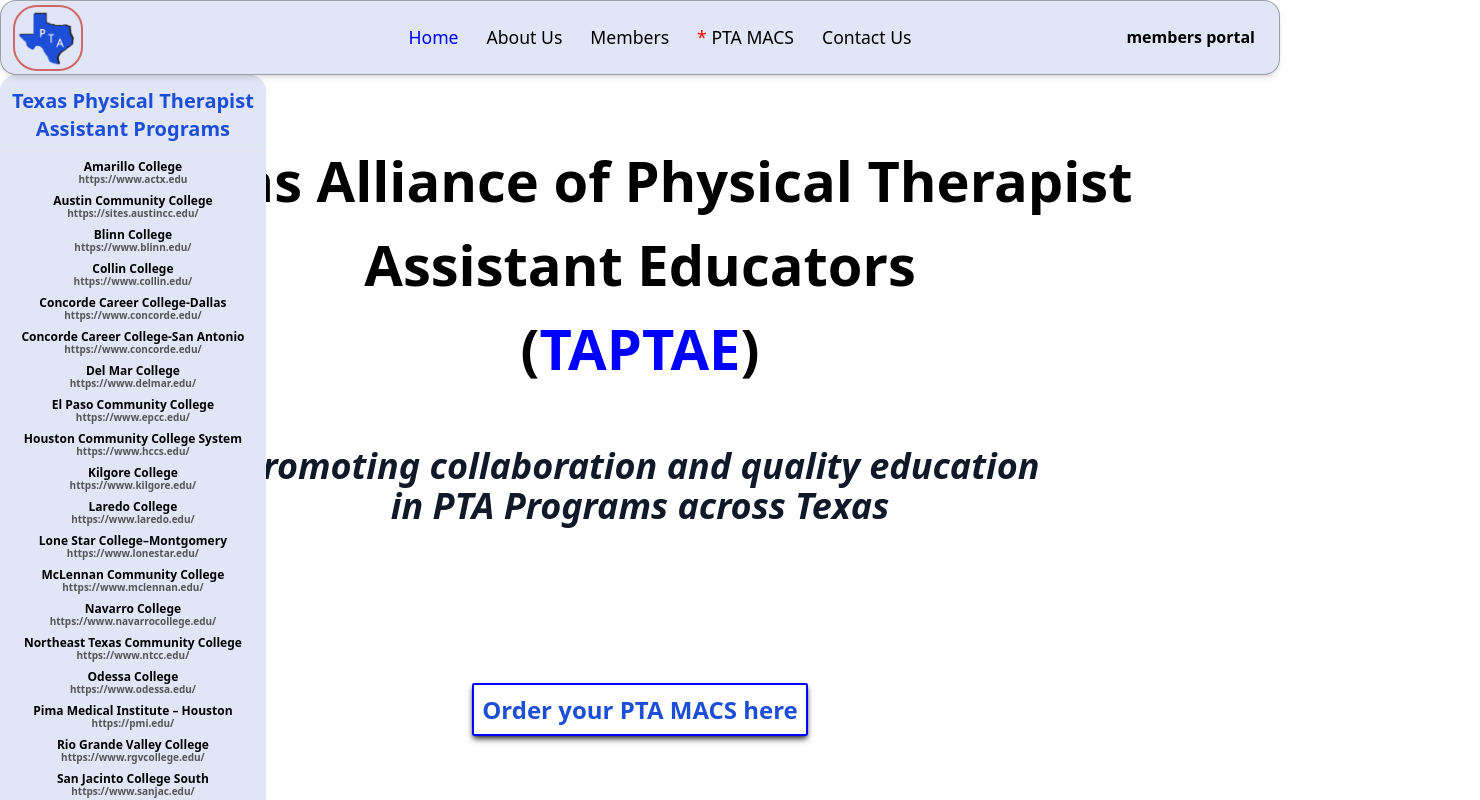
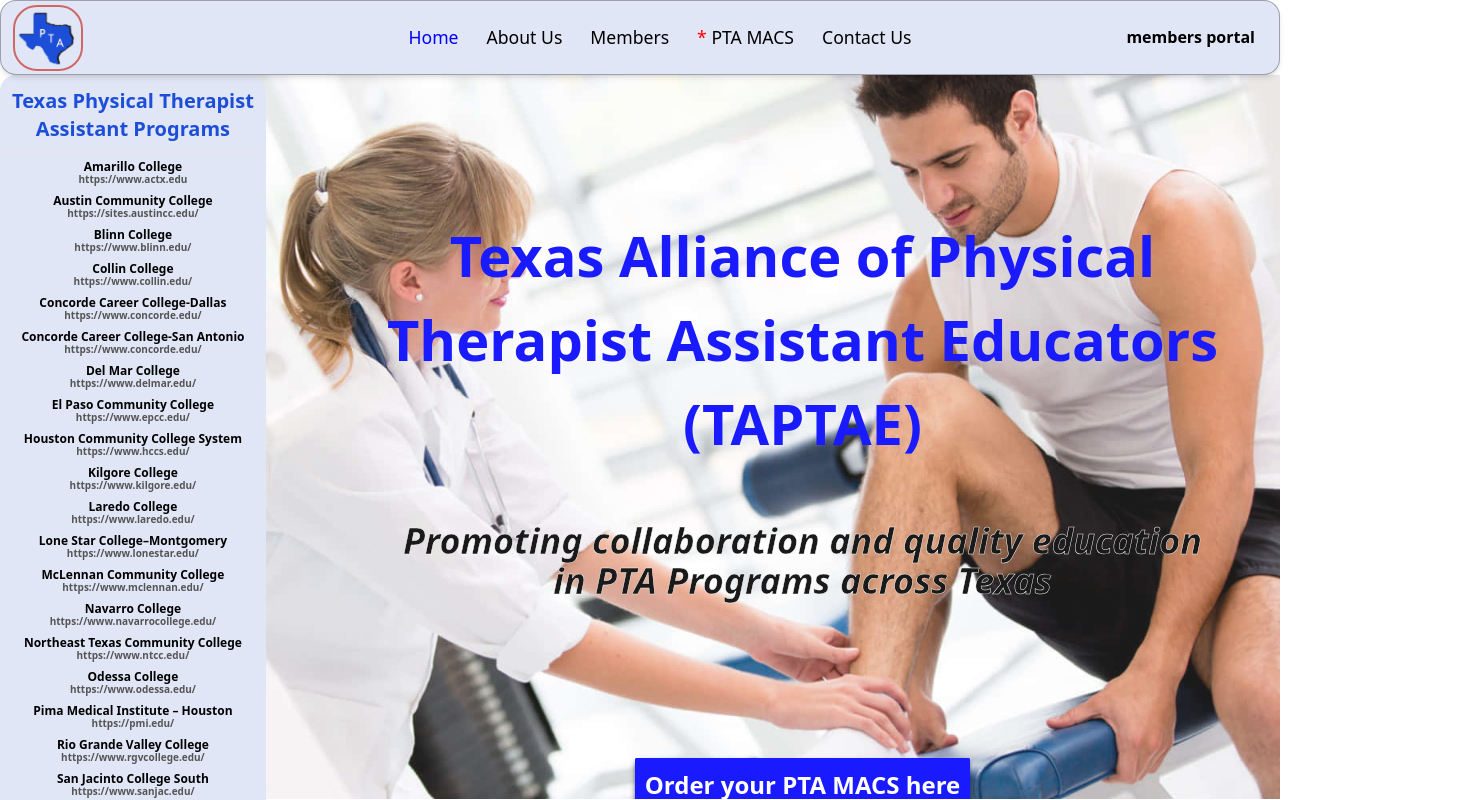
Before and after one commit to Jackal73/TAPTAE-client, a React (Create React App) app: page / in a window 1280 px wide. Shown: the whole page, 1480 px wide, since content can reach past the window. Built offline with nearby package versions, Linux system fonts and the light colour scheme.

Commit message:
:lipstick: Update styles and colors in `Home.jsx`

```diff
--- a/src/pages/home/Home.jsx
+++ b/src/pages/home/Home.jsx
@@ -14,19 +14,19 @@
       <main className="opacity-[6]">
         <div className="flex w-full">
           <Leftbar />
-          <div className="flex-[8] main-container ">
+          <div id="right-pane" className="">
             <div className="pt-[10px] px-[25px] pb-[25px]">
               <Row>
-                <Col className="flex">
-                  <h1 className="text-center font-bold mt-32 mb-[16px] mx-auto text-[3.5rem]">
+                <Col className="flex w-[85%] mx-auto">
+                  <h1 className="text-center font-bold mt-32 mb-[16px] mx-auto text-[3.5rem] text-[blue]">
                     Texas Alliance of Physical Therapist Assistant Educators
-                    <br /> (<span className="text-[blue]">TAPTAE</span>)
+                    <br /> (<span className="">TAPTAE</span>)
                   </h1>
                 </Col>
               </Row>
               <Row className="z-[99]">
-                <Col className="flex">
-                  <h1 className="text-center text-gray-900 text-4xl font-semibold mt-10 mb-[24px] mx-auto">
+                <Col className="flex w-[85%] mx-auto">
+                  <h1 className="text-center text-[black] font-outline-2 text-4xl font-bold mt-10 mb-[24px] mx-auto">
                     <i>
                       Promoting collaboration and quality education
                       <br /> in PTA Programs across Texas
@@ -40,7 +40,7 @@
                   <Link
                     to="/ptaMacsForm"
                     // href=""
-                    className="text-blue-700 border-2 p-2 font-semibold rounded-sm border-[blue] transition-all shadow-md shadow-black/70 hover:bg-[blue] hover:text-white bg-white/70 hover:!shadow-none"
+                    className="text-[white] border-2 p-2 font-semibold rounded-sm border-[blue] transition-all shadow-md shadow-black/70 hover:bg-white/70 hover:text-[blue] bg-[blue] hover:!shadow-none"
                     style={{ textDecoration: "none" }}
                   >
                     Order your PTA MACS here
```
